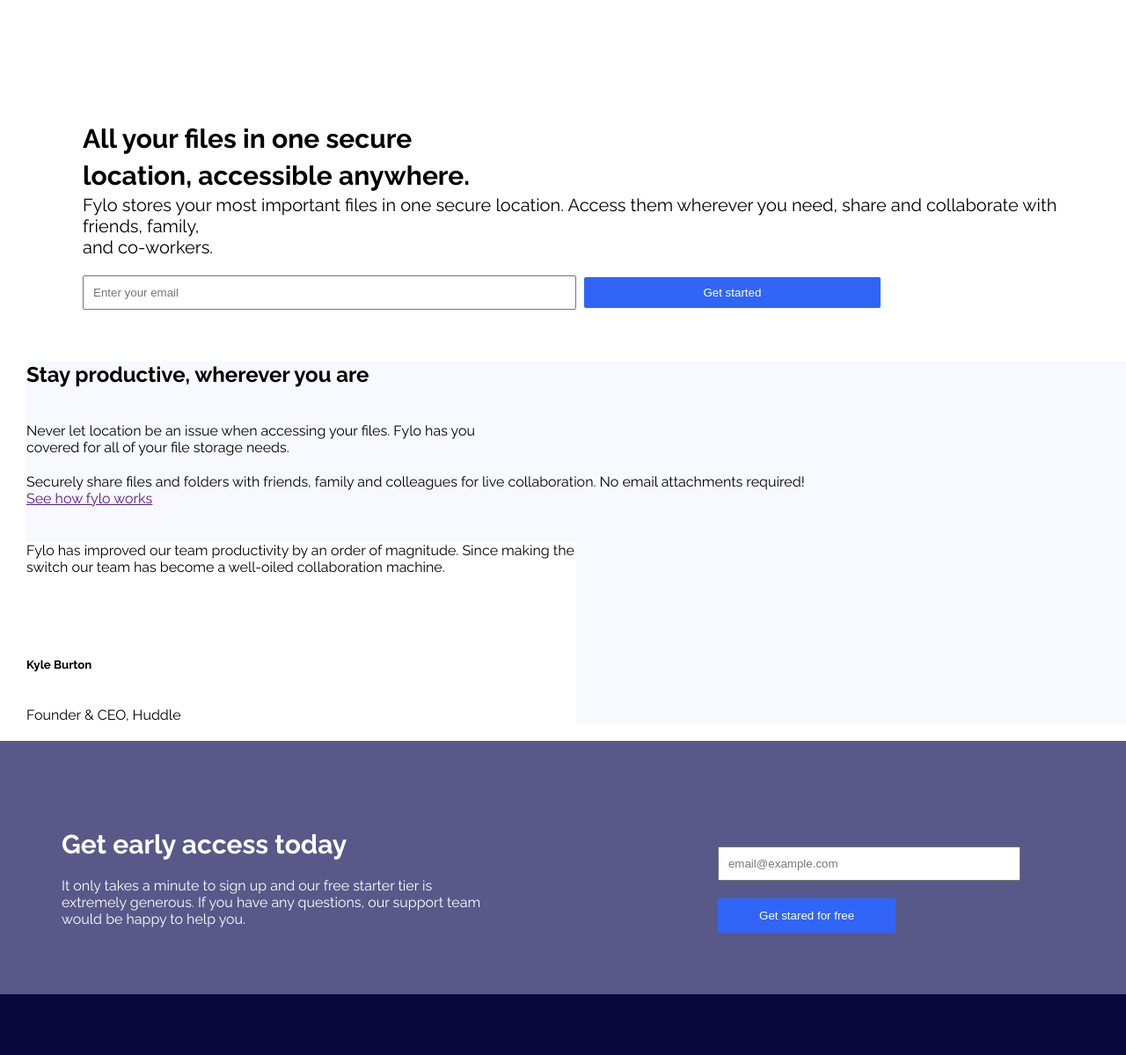
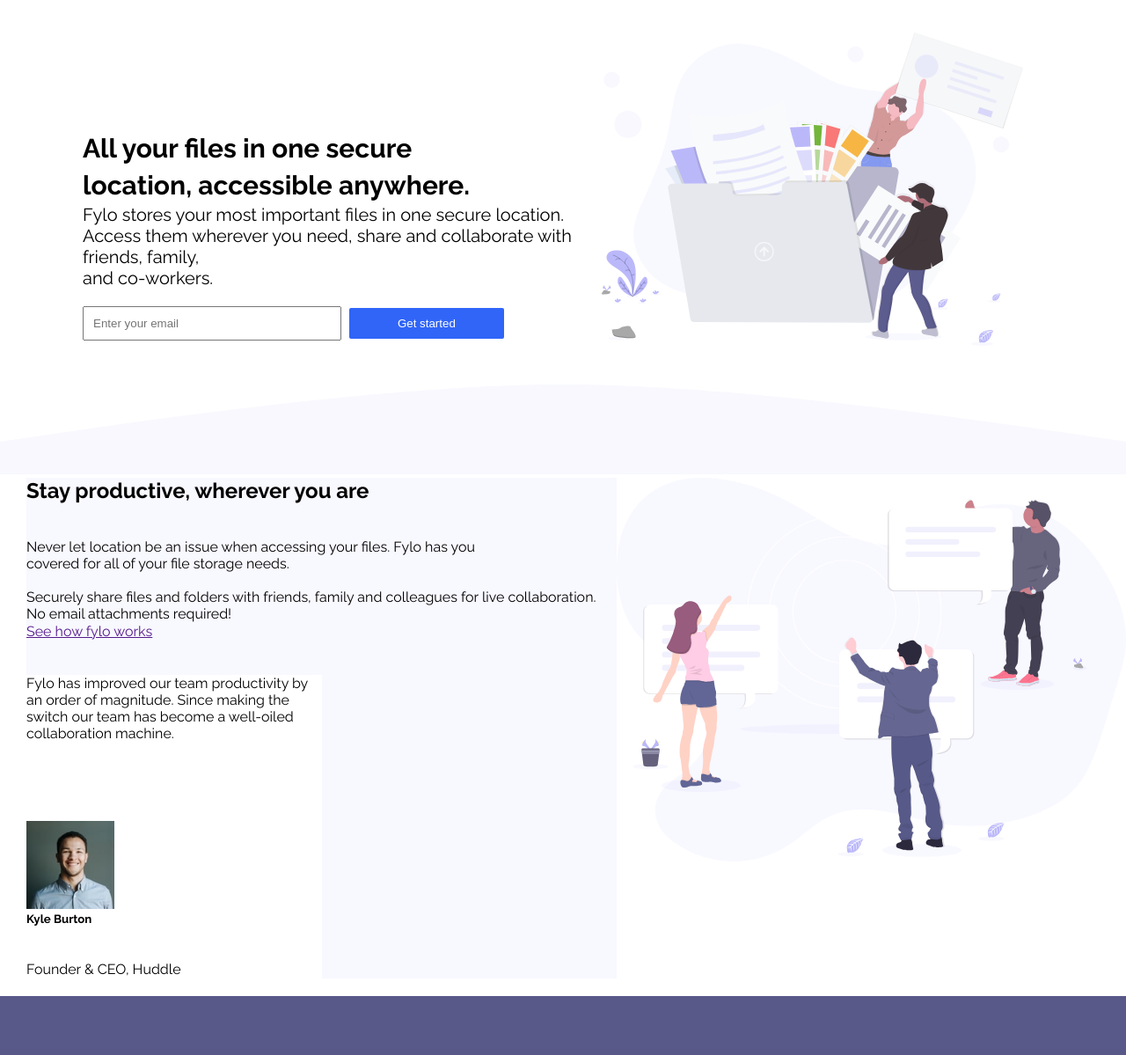
Before and after one commit to Shalomm2009/fylo, a plain HTML site: page index.html in a window 1280 px wide. Shown: the part 96-1295 px from the top of the page at 88% size. Drawn offline with Linux system fonts and the light colour scheme.

Commit message:
Update index.html

```diff
--- a/index.html
+++ b/index.html
@@ -48,7 +48,7 @@
         </div>
         <div>
           <img
-            src="fylo-landing-page-with-two-column-layout-master/fylo-landing-page-with-two-column-layout-master/images/illustration-1.svg"
+            src="images/illustration-1.svg"
             alt=""
           />
         </div>
@@ -56,7 +56,7 @@
     </section>
     <!-- section 2 -->
     <section class="section2">
-        <img src="fylo-landing-page-with-two-column-layout-master/fylo-landing-page-with-two-column-layout-master/images/bg-curve-desktop.svg" alt="">
+        <img src="images/bg-curve-desktop.svg" alt="">
 
       <div class="main-container">
         <div class="productive">
@@ -77,7 +77,7 @@
                     collaboration machine.
                 </p>
                 <img
-                    src="fylo-landing-page-with-two-column-layout-master/fylo-landing-page-with-two-column-layout-master/images/avatar-testimonial.jpg"
+                    src="images/avatar-testimonial.jpg"
                     alt=""
                  />
                 <h5>Kyle Burton</h5>
@@ -85,7 +85,7 @@
                 </div>
         </div>
         <div class="illustration-2">
-           <img src="fylo-landing-page-with-two-column-layout-master/fylo-landing-page-with-two-column-layout-master/images/illustration-2.svg" alt="">
+           <img src="images/illustration-2.svg" alt="">
         </div>
       </div>
     </section>
@@ -115,7 +115,7 @@
       <div class="footer-div">
         <div class="footer-image">
           <img
-            src="fylo-landing-page-with-two-column-layout-master/fylo-landing-page-with-two-column-layout-master/images/logo.svg"
+            src="images/logo.svg"
             alt=""
           />
           <p>
```
